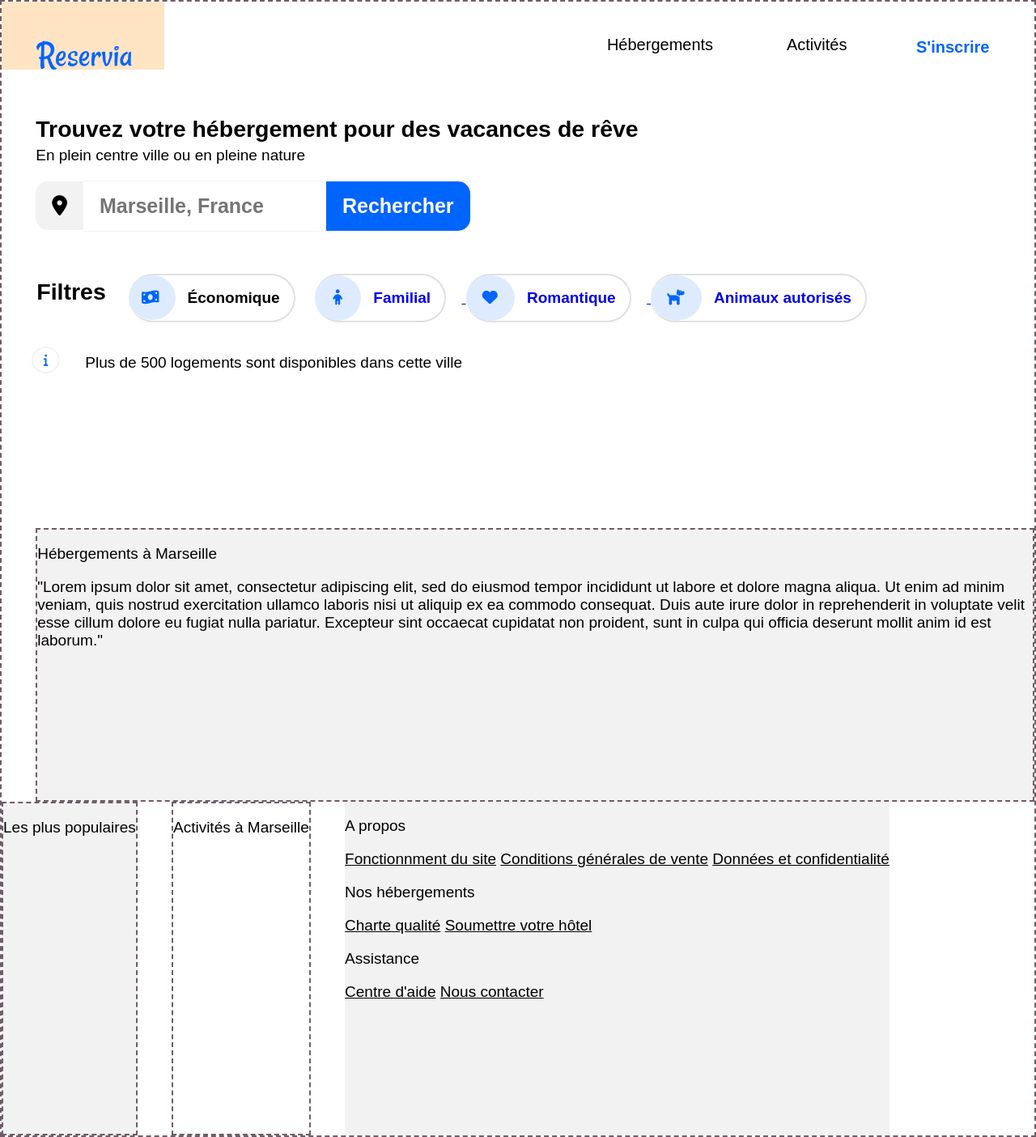
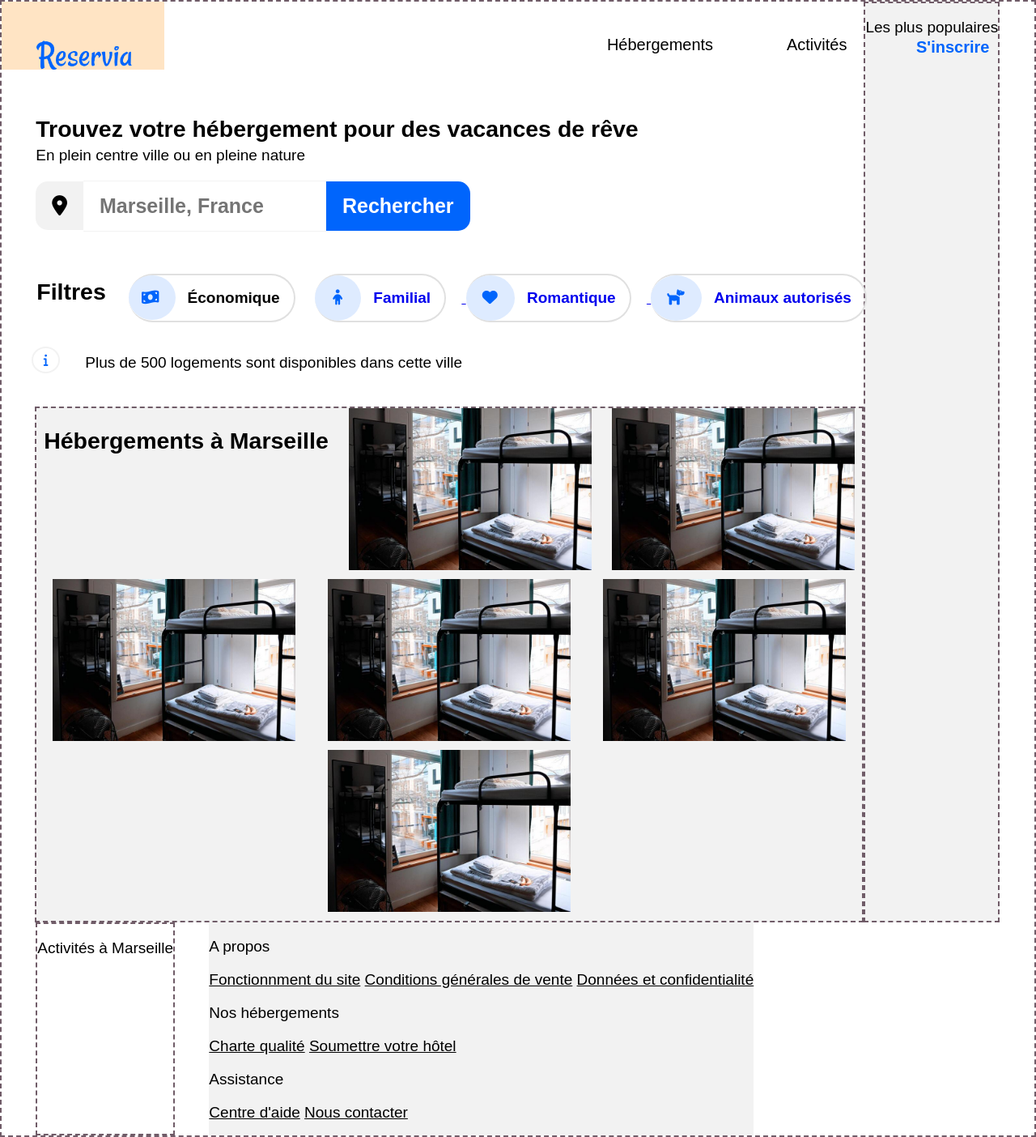
Before and after one commit to Yann-dv/Reservia, a PHP site: page / in a window 1280 px wide; the page is wider, and only the part inside the window is pictured. Shown: that part at 81% size. Run offline with PHP 8.4, Linux system fonts and the light colour scheme; some libraries are stand-ins or nearby versions.

Commit message:
Starting section3 hebergements, add images

```diff
--- a/index.html
+++ b/index.html
@@ -86,17 +86,37 @@
         </section>
 
         <section id="hebergements">
-            <p>Hébergements à Marseille</p>
+            <h2>Hébergements à Marseille</h2>
             <div>
-                <p>"Lorem ipsum dolor sit amet, consectetur adipiscing elit, sed do eiusmod tempor incididunt ut labore et dolore magna aliqua. Ut enim ad minim veniam, quis nostrud exercitation
-                     ullamco laboris nisi ut aliquip ex ea commodo consequat. Duis aute irure dolor in reprehenderit in voluptate velit esse cillum dolore eu fugiat nulla pariatur.
-                     Excepteur sint occaecat cupidatat non proident, sunt in culpa qui officia deserunt mollit anim id est laborum."</p>
+                <a href="#">
+                    <img src="images/hebergements/4_small/auberge_cannebiere_small.jpg" alt="Auberge de la Cannebière" class="responsive"/>
+                </a>
             </div>
-            <div></div>
-            <div></div>
-            <div></div>
-            <div></div>
-            <div></div>
+            <div>
+                <a href="#">
+                    <img src="images/hebergements/4_small/auberge_cannebiere_small.jpg" alt="Auberge de la Cannebière" class="auberge_cannebiere"/>
+                </a>
+            </div>
+            <div>
+                <a href="#">
+                    <img src="images/hebergements/4_small/auberge_cannebiere_small.jpg" alt="Auberge de la Cannebière" class="auberge_cannebiere"/>
+                </a>
+            </div>
+            <div>
+                <a href="#">
+                    <img src="images/hebergements/4_small/auberge_cannebiere_small.jpg" alt="Auberge de la Cannebière" class="auberge_cannebiere"/>
+                </a>
+            </div>
+            <div>
+                <a href="#">
+                    <img src="images/hebergements/4_small/auberge_cannebiere_small.jpg" alt="Auberge de la Cannebière" class="auberge_cannebiere"/>
+                </a>
+            </div>
+            <div>
+                <a href="#">
+                    <img src="images/hebergements/4_small/auberge_cannebiere_small.jpg" alt="Auberge de la Cannebière" class="auberge_cannebiere"/>
+                </a>
+            </div>
         </section>
 
         <section id="populaires">
--- a/style.css
+++ b/style.css
@@ -268,29 +268,42 @@ clear: left;
     margin-top: 0.5%;
 }
 
-
-body, #hebergements, #populaires, #activites
-{
-    border: 2px dashed rgb(112, 92, 104);
-}
+/*///////////////SECTION3 hebergements//////////////*/
 
 #hebergements
 {
+    border: 2px dashed rgb(112, 92, 104);
+    margin-left: -160px;
     background-color: #F2F2F2;
-    margin-left: 3.3vw;
-    margin-top: 400px;
+    max-width: 80%;
+    display: flex;
+    justify-content:space-around;
+    flex-wrap: wrap;
+    margin-top: 500px;
 }
 
+#hebergements img
+{
+    height: 200px;
+    width: auto;
+}
+
+
+
+/*///////////////SECTION4 populaires//////////////*/
 #populaires
 {
     background-color: #F2F2F2;
 }
 
+/*///////////////SECTION5 activites//////////////*/
 #activites
 {
     margin-left: 3.3vw;
 }
 
+
+/*///////////////SECTION6 footer//////////////*/
 footer
 {
     font-family: "raleway", arial, 'Times New Roman', Times, sans-serif;
@@ -298,3 +311,30 @@ footer
     margin-left: 3.3vw;
 
 }
+
+/* Media queries */
+
+.responsive {
+    padding: 0 6px;
+    float: left;
+    width: 24.99999%;
+  }
+
+  @media only screen and (max-width: 700px){
+    .responsive {
+      width: 49.99999%;
+      margin: 6px 0;
+    }
+  }
+
+  @media only screen and (max-width: 500px){
+    .responsive {
+      width: 100%;
+    }
+  }
+
+/* TO DELETE */
+body, #populaires, #activites
+{
+    border: 2px dashed rgb(112, 92, 104);
+}
```
